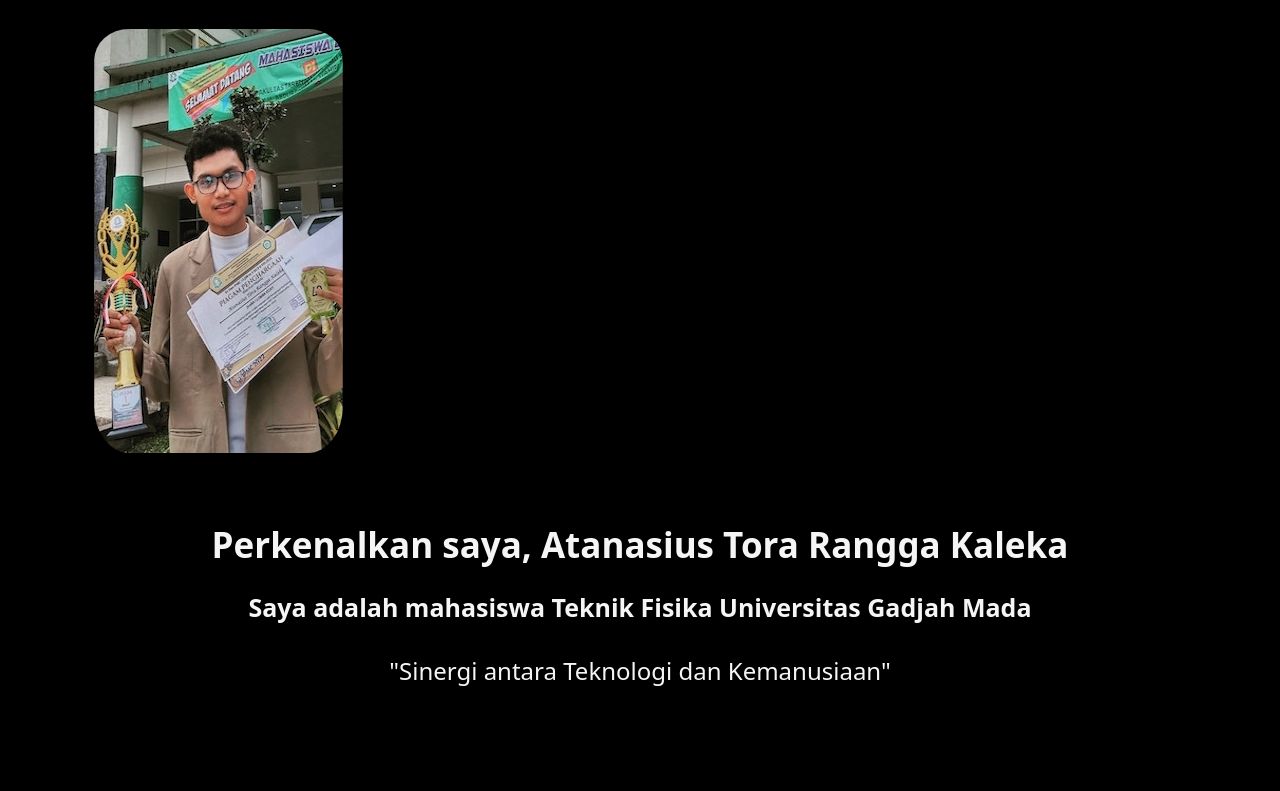
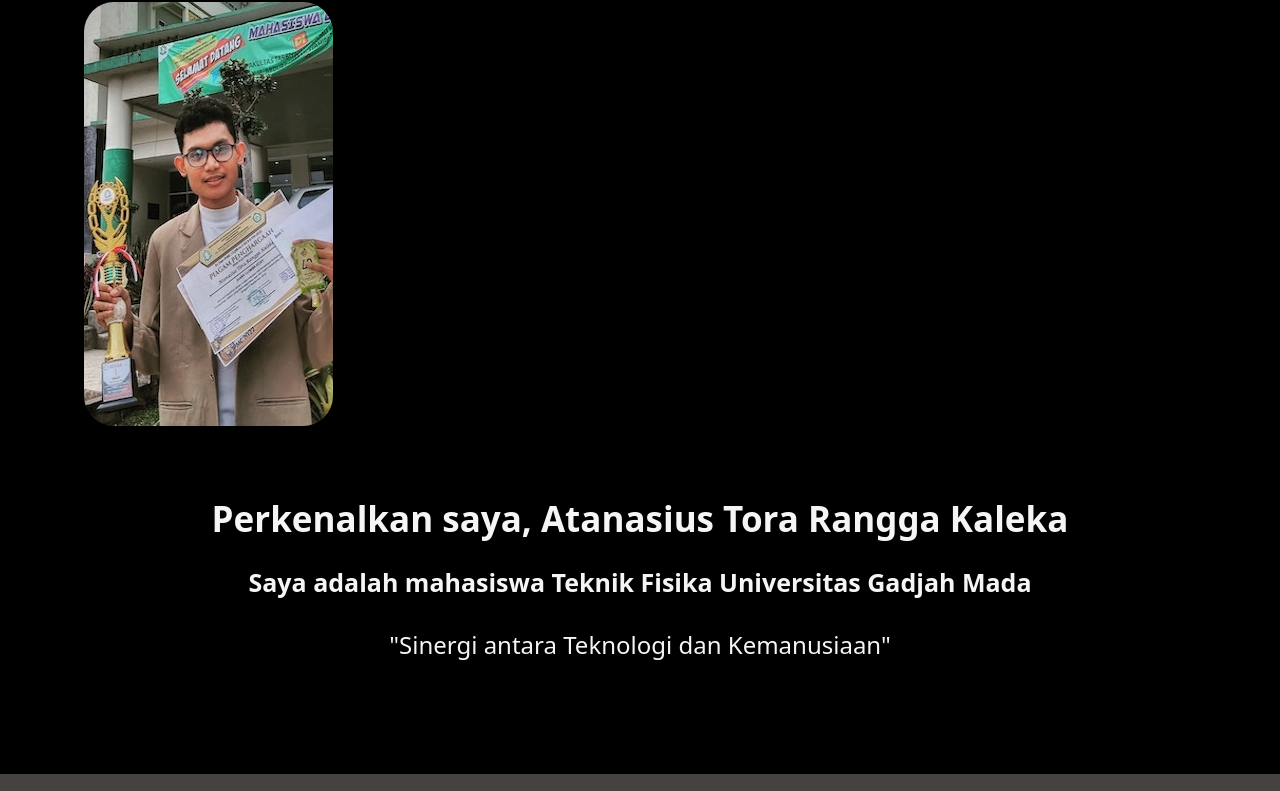
Before and after one commit to rgrangers/atanasiustora, a plain HTML site: page index.html in a window 1280 px wide. Shown: the part 626-1417 px from the top of the page. Drawn offline with Linux system fonts and the light colour scheme.

Commit message:
Update style.css

```diff
--- a/css/style.css
+++ b/css/style.css
@@ -84,12 +84,9 @@ cursor: pointer;
     padding:50px 10px;
 }
 .banner img{
-    border-radius: 65px ;
-    padding-top: .9cm;
-    padding-bottom: .5cm;
-    padding-left: 0.8cm;
-    padding-right: 0.8cm;
-    max-width: 100%;
+    padding:20px;
+    border-radius: 50px;
+
 }
 .banner h1,
 .banner h2,
```
